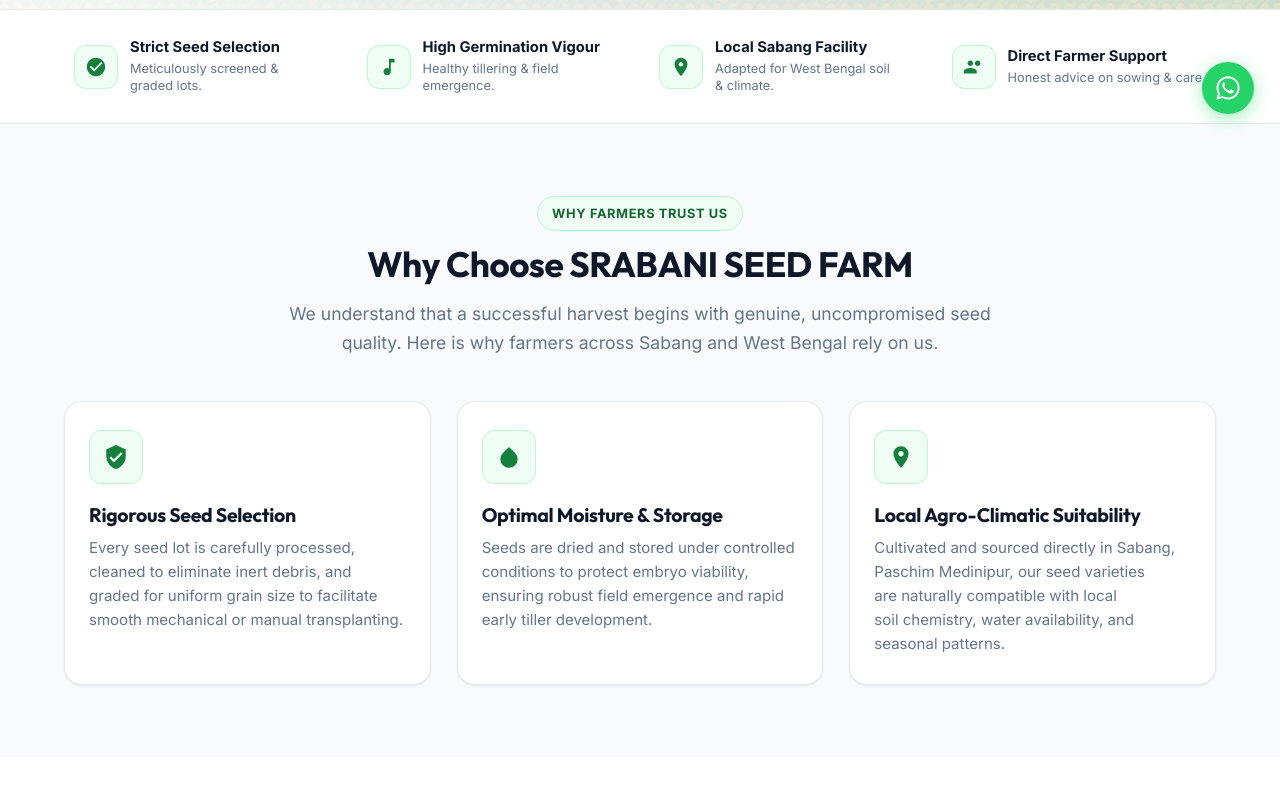
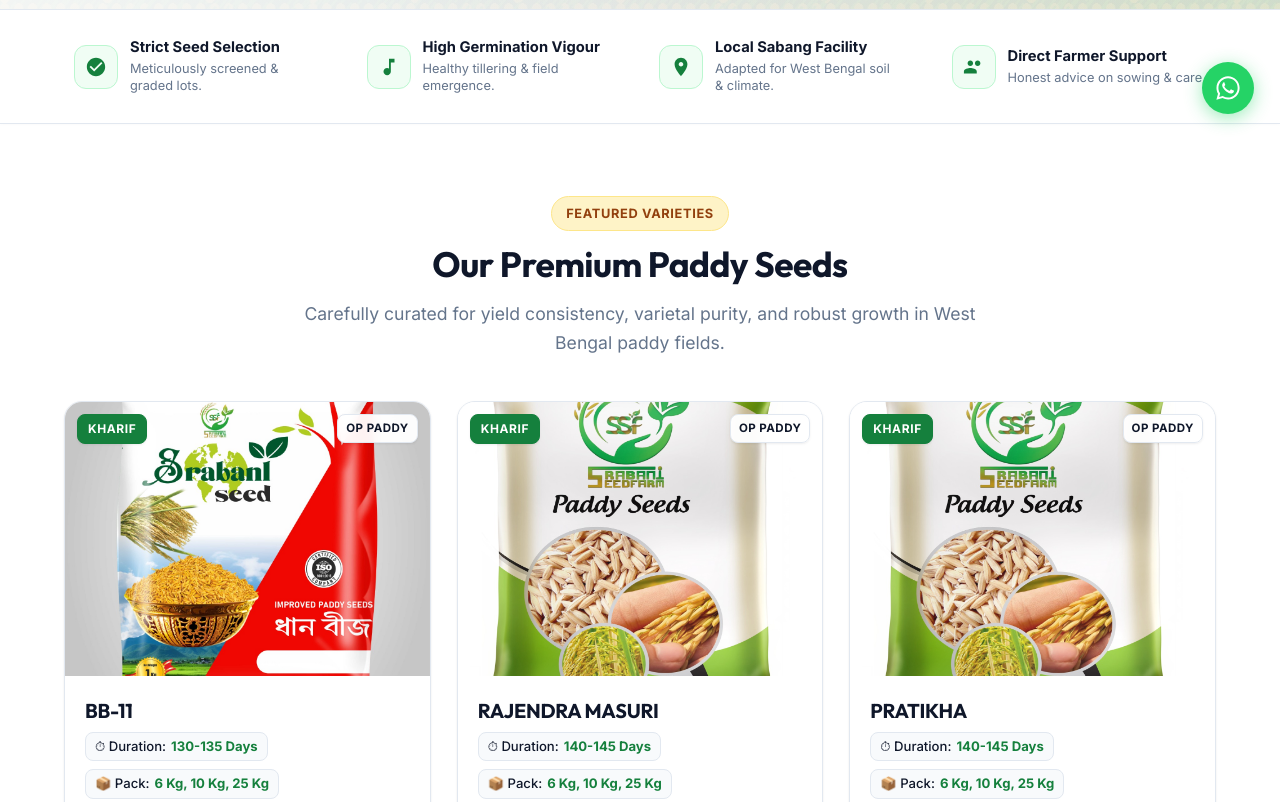
Before and after one commit to roysouvik50000/srabani_seed_farm_dev, a plain HTML site: page index.html in a window 1280 px wide. Shown: the part 660-1462 px from the top of the page. Drawn offline with Linux system fonts and the light colour scheme.

Commit message:
Uncomment Featured Products Section
Uncommented the Featured Products Section in index.html.

```diff
--- a/index.html
+++ b/index.html
@@ -296,7 +296,7 @@
     </section>
 
     <!-- Featured Products Section -->
-    <!-- <section class="section" aria-labelledby="featuredHeading">
+    <section class="section" aria-labelledby="featuredHeading">
       <div class="container">
         <div class="section-heading-wrap">
           <span class="pill-badge pill-badge-gold">Featured Varieties</span>
@@ -387,7 +387,7 @@
           </a>
         </div>
       </div>
-    </section> -->
+    </section>
 
     <section class="section section-bg-alt" aria-labelledby="whyChooseHeading">
       <div class="container">
```
